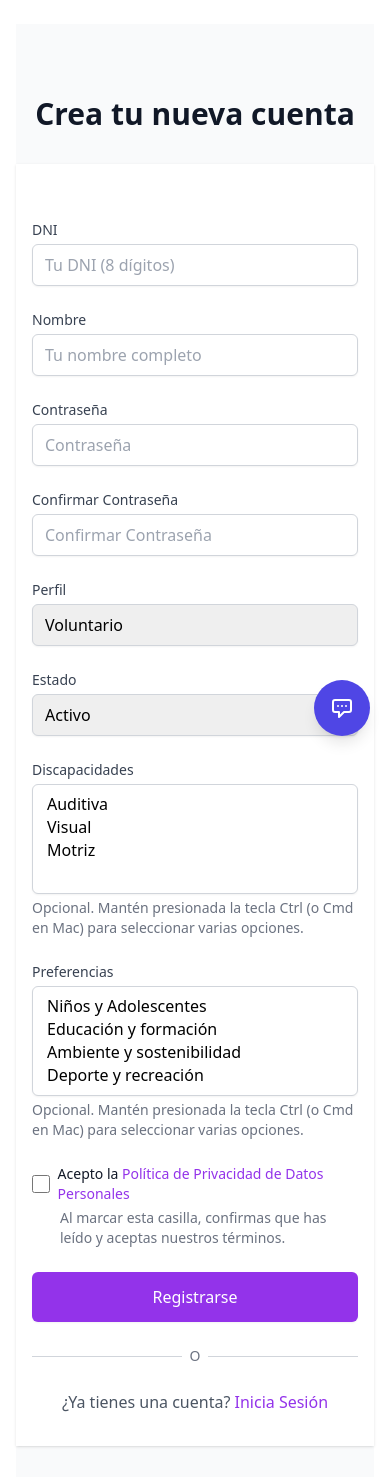
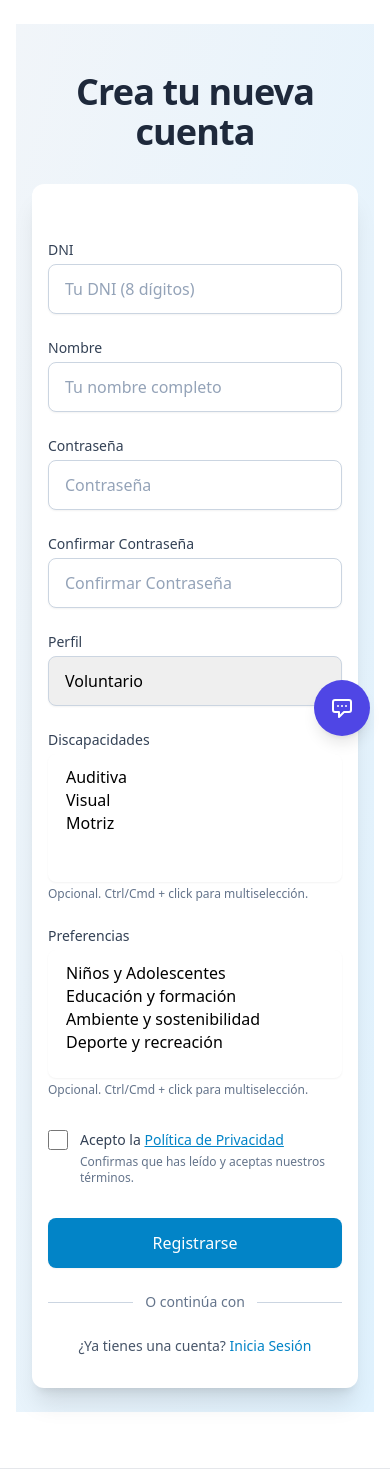
Before and after one commit to dpalominoj/plataforma-voluntariado, a Flask app: page /auth/register in a window 390 px wide. Shown: the part 88-1565 px from the top of the page. Run offline with Flask 3, Linux system fonts and the light colour scheme; parts of the project's set-up code (start-up, migrations or seed data) failed here and were passed over; some libraries are stand-ins or nearby versions.

Commit message:
Refactor(auth): Improve registration form UX/UI
- Implemented a two-column layout for DNI/Nombre, Password/Confirm Password, and Discapacidades/Preferencias fields.
- Enhanced responsiveness for various screen sizes, ensuring fields stack vertically on smaller displays.
- Updated Tailwind CSS styling for a more modern and visually appealing design (sky/slate color palette).
- Limited 'Perfil' choices to 'Voluntario' and 'Organizador'.
- Removed 'Estado Usuario' field from the public registration form.
- Removed redundant introductory text below the main heading.
- Ensured the form generally fits within viewport height to minimize scrolling.

```diff
--- a/controller/forms.py
+++ b/controller/forms.py
@@ -11,11 +11,12 @@ class RegistrationForm(FlaskForm):
     confirm_password = PasswordField('Confirmar Contraseña',
                                      validators=[DataRequired(), EqualTo('password')])
     perfil = SelectField('Perfil',
-                       choices=[('voluntario', 'Voluntario'), ('organizador', 'Organizador'), ('administrador', 'Administrador')],
+                       choices=[('voluntario', 'Voluntario'), ('organizador', 'Organizador')],
                        validators=[DataRequired()])
-    estado_usuario = SelectField('Estado',
-                                 choices=[('activo', 'Activo'), ('inactivo', 'Inactivo'), ('suspendido', 'Suspendido'), ('bloqueado', 'Bloqueado')],
-                                 validators=[DataRequired()], default='activo')
+    # El campo estado_usuario se manejará internamente o por administradores, no se mostrará en el formulario de registro público.
+    # estado_usuario = SelectField('Estado',
+    #                              choices=[('activo', 'Activo'), ('inactivo', 'Inactivo'), ('suspendido', 'Suspendido'), ('bloqueado', 'Bloqueado')],
+    #                              validators=[DataRequired()], default='activo')
     discapacidades = SelectMultipleField('Discapacidades', validators=[Optional()])
     preferencias = SelectMultipleField('Preferencias', validators=[Optional()])
     acepto_politica = BooleanField('Acepto la política de privacidad', validators=[DataRequired(message="Debe aceptar la política de privacidad.")])
--- a/view/templates/auth/register.html
+++ b/view/templates/auth/register.html
@@ -5,140 +5,147 @@
 {% block title %}Registrarse - KONECTAi{% endblock %}
 
 {% block content %}
-<div class="min-h-screen bg-gray-50 flex flex-col justify-center py-12 sm:px-6 lg:px-8">
-    <div class="sm:mx-auto sm:w-full sm:max-w-md">
-        <h2 class="mt-6 text-center text-3xl font-extrabold text-gray-900">
+<div class="min-h-screen bg-gradient-to-br from-slate-100 to-sky-100 flex flex-col justify-center items-center py-6 sm:px-6 lg:px-8 px-4">
+    {# Removed max-w-md to allow form to be wider if needed, added items-center to center the form content #}
+    <div class="sm:mx-auto sm:w-full sm:max-w-2xl">
+        <h2 class="mt-6 text-center text-4xl font-extrabold text-slate-800 tracking-tight">
             Crea tu nueva cuenta
         </h2>
     </div>
 
-    <div class="mt-8 sm:mx-auto sm:w-full sm:max-w-md">
-        <div class="bg-white py-8 px-4 shadow sm:rounded-lg sm:px-10">
+    <div class="mt-8 sm:mx-auto sm:w-full sm:max-w-2xl">
+        <div class="bg-white py-8 px-4 shadow-xl rounded-xl sm:px-10">
             <form method="POST" action="{{ url_for('auth.register') }}" novalidate class="space-y-6">
                 {{ form.hidden_tag() }}
 
+                {# DNI and Nombre in two columns #}
+                <div class="grid grid-cols-1 md:grid-cols-2 gap-6">
                     <div>
-                    {{ form.dni.label(class="block text-sm font-medium text-gray-700 mb-1") }}
-                    {{ form.dni(class="appearance-none block w-full px-3 py-2 border border-gray-300 rounded-md shadow-sm placeholder-gray-400 focus:outline-none focus:ring-purple-500 focus:border-purple-500 sm:text-base" + (" border-red-500" if form.dni.errors else ""), placeholder="Tu DNI (8 dígitos)") }}
+                        {{ form.dni.label(class="block text-sm font-medium text-slate-700 mb-1") }}
+                        {{ form.dni(class="appearance-none block w-full px-4 py-3 border border-slate-300 rounded-lg shadow-sm placeholder-slate-400 focus:outline-none focus:ring-sky-500 focus:border-sky-500 sm:text-sm" + (" border-red-500" if form.dni.errors else ""), placeholder="Tu DNI (8 dígitos)") }}
                         {% if form.dni.errors %}
                             <div class="mt-1">
-                            {% for error in form.dni.errors %}<span class="text-sm text-red-500">{{ error }}</span>{% endfor %}
+                                {% for error in form.dni.errors %}<span class="text-xs text-red-500">{{ error }}</span>{% endfor %}
+                            </div>
+                        {% endif %}
+                    </div>
+                    <div>
+                        {{ form.nombre.label(class="block text-sm font-medium text-slate-700 mb-1") }}
+                        {{ form.nombre(class="appearance-none block w-full px-4 py-3 border border-slate-300 rounded-lg shadow-sm placeholder-slate-400 focus:outline-none focus:ring-sky-500 focus:border-sky-500 sm:text-sm" + (" border-red-500" if form.nombre.errors else ""), placeholder="Tu nombre completo") }}
+                        {% if form.nombre.errors %}
+                            <div class="mt-1">
+                                {% for error in form.nombre.errors %}<span class="text-xs text-red-500">{{ error }}</span>{% endfor %}
+                            </div>
+                        {% endif %}
+                    </div>
+                </div>
+
+                {# Password and Confirm Password in two columns #}
+                <div class="grid grid-cols-1 md:grid-cols-2 gap-6">
+                    <div>
+                        {{ form.password.label(class="block text-sm font-medium text-slate-700 mb-1") }}
+                        {{ form.password(class="appearance-none block w-full px-4 py-3 border border-slate-300 rounded-lg shadow-sm placeholder-slate-400 focus:outline-none focus:ring-sky-500 focus:border-sky-500 sm:text-sm" + (" border-red-500" if form.password.errors else ""), placeholder="Contraseña") }}
+                        {% if form.password.errors %}
+                            <div class="mt-1">
+                                {% for error in form.password.errors %}<span class="text-xs text-red-500">{{ error }}</span>{% endfor %}
+                            </div>
+                        {% endif %}
+                    </div>
+                    <div>
+                        {{ form.confirm_password.label(class="block text-sm font-medium text-slate-700 mb-1") }}
+                        {{ form.confirm_password(class="appearance-none block w-full px-4 py-3 border border-slate-300 rounded-lg shadow-sm placeholder-slate-400 focus:outline-none focus:ring-sky-500 focus:border-sky-500 sm:text-sm" + (" border-red-500" if form.confirm_password.errors else ""), placeholder="Confirmar Contraseña") }}
+                        {% if form.confirm_password.errors %}
+                            <div class="mt-1">
+                                {% for error in form.confirm_password.errors %}<span class="text-xs text-red-500">{{ error }}</span>{% endfor %}
+                            </div>
+                        {% endif %}
+                    </div>
+                </div>
+
+                {# Perfil - Full width #}
+                <div>
+                    {{ form.perfil.label(class="block text-sm font-medium text-slate-700 mb-1") }}
+                    {{ form.perfil(class="appearance-none block w-full px-4 py-3 border border-slate-300 rounded-lg shadow-sm focus:outline-none focus:ring-sky-500 focus:border-sky-500 sm:text-sm" + (" border-red-500" if form.perfil.errors else "")) }}
+                    {% if form.perfil.errors %}
+                        <div class="mt-1">
+                            {% for error in form.perfil.errors %}<span class="text-xs text-red-500">{{ error }}</span>{% endfor %}
+                        </div>
+                    {% endif %}
+                </div>
+
+                {# Estado Usuario field is removed as per requirement (handled in forms.py) #}
+
+                {# Discapacidades and Preferencias in two columns, responsive #}
+                <div class="grid grid-cols-1 md:grid-cols-2 gap-6">
+                    <div>
+                        {{ form.discapacidades.label(class="block text-sm font-medium text-slate-700 mb-1") }}
+                        {{ form.discapacidades(class="form-multiselect block w-full mt-1 border-slate-300 rounded-lg shadow-sm focus:border-sky-500 focus:ring focus:ring-sky-500 focus:ring-opacity-50 sm:text-sm py-3 px-4 h-32 md:h-40" + (" border-red-500" if form.discapacidades.errors else ""), multiple="multiple") }}
+                        <p class="mt-1 text-xs text-slate-500">Opcional. Ctrl/Cmd + click para multiselección.</p>
+                        {% if form.discapacidades.errors %}
+                            <div class="mt-1">
+                                {% for error in form.discapacidades.errors %}<span class="text-xs text-red-500">{{ error }}</span>{% endfor %}
                             </div>
                         {% endif %}
                     </div>
 
                     <div>
-                    {{ form.nombre.label(class="block text-sm font-medium text-gray-700 mb-1") }}
-                    {{ form.nombre(class="appearance-none block w-full px-3 py-2 border border-gray-300 rounded-md shadow-sm placeholder-gray-400 focus:outline-none focus:ring-purple-500 focus:border-purple-500 sm:text-base" + (" border-red-500" if form.nombre.errors else ""), placeholder="Tu nombre completo") }}
-                    {% if form.nombre.errors %}
+                        {{ form.preferencias.label(class="block text-sm font-medium text-slate-700 mb-1") }}
+                        {{ form.preferencias(class="form-multiselect block w-full mt-1 border-slate-300 rounded-lg shadow-sm focus:border-sky-500 focus:ring focus:ring-sky-500 focus:ring-opacity-50 sm:text-sm py-3 px-4 h-32 md:h-40" + (" border-red-500" if form.preferencias.errors else ""), multiple="multiple") }}
+                        <p class="mt-1 text-xs text-slate-500">Opcional. Ctrl/Cmd + click para multiselección.</p>
+                        {% if form.preferencias.errors %}
                             <div class="mt-1">
-                            {% for error in form.nombre.errors %}<span class="text-sm text-red-500">{{ error }}</span>{% endfor %}
+                                {% for error in form.preferencias.errors %}<span class="text-xs text-red-500">{{ error }}</span>{% endfor %}
                             </div>
                         {% endif %}
                     </div>
-
-                <div>
-                    {{ form.password.label(class="block text-sm font-medium text-gray-700 mb-1") }}
-                    {{ form.password(class="appearance-none block w-full px-3 py-2 border border-gray-300 rounded-md shadow-sm placeholder-gray-400 focus:outline-none focus:ring-purple-500 focus:border-purple-500 sm:text-base" + (" border-red-500" if form.password.errors else ""), placeholder="Contraseña") }}
-                    {% if form.password.errors %}
-                        <div class="mt-1">
-                            {% for error in form.password.errors %}<span class="text-sm text-red-500">{{ error }}</span>{% endfor %}
-                        </div>
-                    {% endif %}
                 </div>
 
-                <div>
-                    {{ form.confirm_password.label(class="block text-sm font-medium text-gray-700 mb-1") }}
-                    {{ form.confirm_password(class="appearance-none block w-full px-3 py-2 border border-gray-300 rounded-md shadow-sm placeholder-gray-400 focus:outline-none focus:ring-purple-500 focus:border-purple-500 sm:text-base" + (" border-red-500" if form.confirm_password.errors else ""), placeholder="Confirmar Contraseña") }}
-                    {% if form.confirm_password.errors %}
-                        <div class="mt-1">
-                            {% for error in form.confirm_password.errors %}<span class="text-sm text-red-500">{{ error }}</span>{% endfor %}
+                {# Acepto Politica - Full width, but with better spacing for responsiveness #}
+                <div class="pt-2 sm:pt-4">
+                    <div class="flex items-start">
+                        {# Increased padding around checkbox for easier tapping on mobile #}
+                        <div class="flex items-center h-5">
+                             {{ form.acepto_politica(class="h-5 w-5 text-sky-600 focus:ring-sky-500 border-slate-400 rounded") }}
                         </div>
-                    {% endif %}
-                </div>
-
-                <div>
-                    {{ form.perfil.label(class="block text-sm font-medium text-gray-700 mb-1") }}
-                    {{ form.perfil(class="appearance-none block w-full px-3 py-2 border border-gray-300 rounded-md shadow-sm focus:outline-none focus:ring-purple-500 focus:border-purple-500 sm:text-base" + (" border-red-500" if form.perfil.errors else "")) }}
-                    {% if form.perfil.errors %}
-                        <div class="mt-1">
-                            {% for error in form.perfil.errors %}<span class="text-sm text-red-500">{{ error }}</span>{% endfor %}
-                        </div>
-                    {% endif %}
-                </div>
-
-                <div>
-                    {{ form.estado_usuario.label(class="block text-sm font-medium text-gray-700 mb-1") }}
-                    {{ form.estado_usuario(class="appearance-none block w-full px-3 py-2 border border-gray-300 rounded-md shadow-sm focus:outline-none focus:ring-purple-500 focus:border-purple-500 sm:text-base" + (" border-red-500" if form.estado_usuario.errors else "")) }}
-                    {% if form.estado_usuario.errors %}
-                        <div class="mt-1">
-                            {% for error in form.estado_usuario.errors %}<span class="text-sm text-red-500">{{ error }}</span>{% endfor %}
-                        </div>
-                    {% endif %}
-                </div>
-
-                <div>
-                    {{ form.discapacidades.label(class="block text-sm font-medium text-gray-700 mb-1") }}
-                    {{ form.discapacidades(class="appearance-none block w-full px-3 py-2 border border-gray-300 rounded-md shadow-sm focus:outline-none focus:ring-purple-500 focus:border-purple-500 sm:text-base" + (" border-red-500" if form.discapacidades.errors else ""), multiple="multiple") }}
-                    <p class="mt-1 text-sm text-gray-500">Opcional. Mantén presionada la tecla Ctrl (o Cmd en Mac) para seleccionar varias opciones.</p>
-                    {% if form.discapacidades.errors %}
-                        <div class="mt-1">
-                            {% for error in form.discapacidades.errors %}<span class="text-sm text-red-500">{{ error }}</span>{% endfor %}
-                        </div>
-                    {% endif %}
-                </div>
-
-                <div>
-                    {{ form.preferencias.label(class="block text-sm font-medium text-gray-700 mb-1") }}
-                    {{ form.preferencias(class="appearance-none block w-full px-3 py-2 border border-gray-300 rounded-md shadow-sm focus:outline-none focus:ring-purple-500 focus:border-purple-500 sm:text-base" + (" border-red-500" if form.preferencias.errors else ""), multiple="multiple") }}
-                    <p class="mt-1 text-sm text-gray-500">Opcional. Mantén presionada la tecla Ctrl (o Cmd en Mac) para seleccionar varias opciones.</p>
-                    {% if form.preferencias.errors %}
-                        <div class="mt-1">
-                            {% for error in form.preferencias.errors %}<span class="text-sm text-red-500">{{ error }}</span>{% endfor %}
-                        </div>
-                    {% endif %}
-                </div>
-
-                <div>
-                    <div class="flex items-center">
-                        {{ form.acepto_politica(class="h-5 w-5 text-purple-600 focus:ring-purple-500 border-gray-400 rounded") }}
-                        <label for="{{ form.acepto_politica.id }}" class="ml-2 block text-sm text-gray-900 cursor-pointer">
+                        <div class="ml-3 text-sm">
+                            <label for="{{ form.acepto_politica.id }}" class="font-medium text-slate-700 cursor-pointer">
                                 Acepto la
-                            <a href="{{ url_for('static', filename='assets/documentos/Politica_de_Privacidad.pdf') }}" target="_blank" rel="noopener noreferrer" class="font-medium text-purple-600 hover:text-purple-500">
-                                Política de Privacidad de Datos Personales
+                                <a href="{{ url_for('static', filename='assets/documentos/Politica_de_Privacidad.pdf') }}" target="_blank" rel="noopener noreferrer" class="font-medium text-sky-600 hover:text-sky-500 underline">
+                                    Política de Privacidad
                                 </a>
                             </label>
-                    </div>
                              {% if form.acepto_politica.errors %}
-                        <div class="mt-1"> {# Removed ml-7. Errors will now be directly under the checkbox line. #}
+                                <div class="mt-1">
                                     {% for error in form.acepto_politica.errors %}
-                                <span class="text-sm text-red-500">{{ error }}</span><br>
+                                        <span class="text-xs text-red-500">{{ error }}</span><br>
                                     {% endfor %}
                                 </div>
                             {% endif %}
-                    <p class="mt-1 text-sm text-gray-500 ml-7">Al marcar esta casilla, confirmas que has leído y aceptas nuestros términos.</p>
+                            <p class="text-xs text-slate-500 mt-1">Confirmas que has leído y aceptas nuestros términos.</p>
+                        </div>
+                    </div>
                 </div>
 
-                <div>
-                    {{ form.submit(class="w-full flex justify-center py-3 px-4 border border-transparent rounded-md shadow-sm text-base font-medium text-white bg-purple-600 hover:bg-purple-700 focus:outline-none focus:ring-2 focus:ring-offset-2 focus:ring-purple-500") }}
+                <div class="pt-2">
+                    {{ form.submit(class="w-full flex justify-center py-3 px-4 border border-transparent rounded-lg shadow-sm text-base font-medium text-white bg-sky-600 hover:bg-sky-700 focus:outline-none focus:ring-2 focus:ring-offset-2 focus:ring-sky-500 transition duration-150 ease-in-out") }}
                 </div>
             </form>
 
             <div class="mt-6">
                  <div class="relative">
                     <div class="absolute inset-0 flex items-center">
-                        <div class="w-full border-t border-gray-300"></div>
+                        <div class="w-full border-t border-slate-300"></div>
                     </div>
                     <div class="relative flex justify-center text-sm">
-                        <span class="px-2 bg-white text-gray-500">
-                            O
+                        <span class="px-3 bg-white text-slate-500 font-medium">
+                            O continúa con
                         </span>
                     </div>
                 </div>
                 <div class="mt-6 text-center">
-                    <p class="text-base text-gray-600">
+                    <p class="text-sm text-slate-600">
                         ¿Ya tienes una cuenta?
-                        <a href="{{ url_for('auth.login') }}" class="font-medium text-purple-600 hover:text-purple-500">
+                        <a href="{{ url_for('auth.login') }}" class="font-medium text-sky-600 hover:text-sky-500 hover:underline">
                             Inicia Sesión
                         </a>
                     </p>
```
Lines whose indentation alone changed are shown as unchanged.
